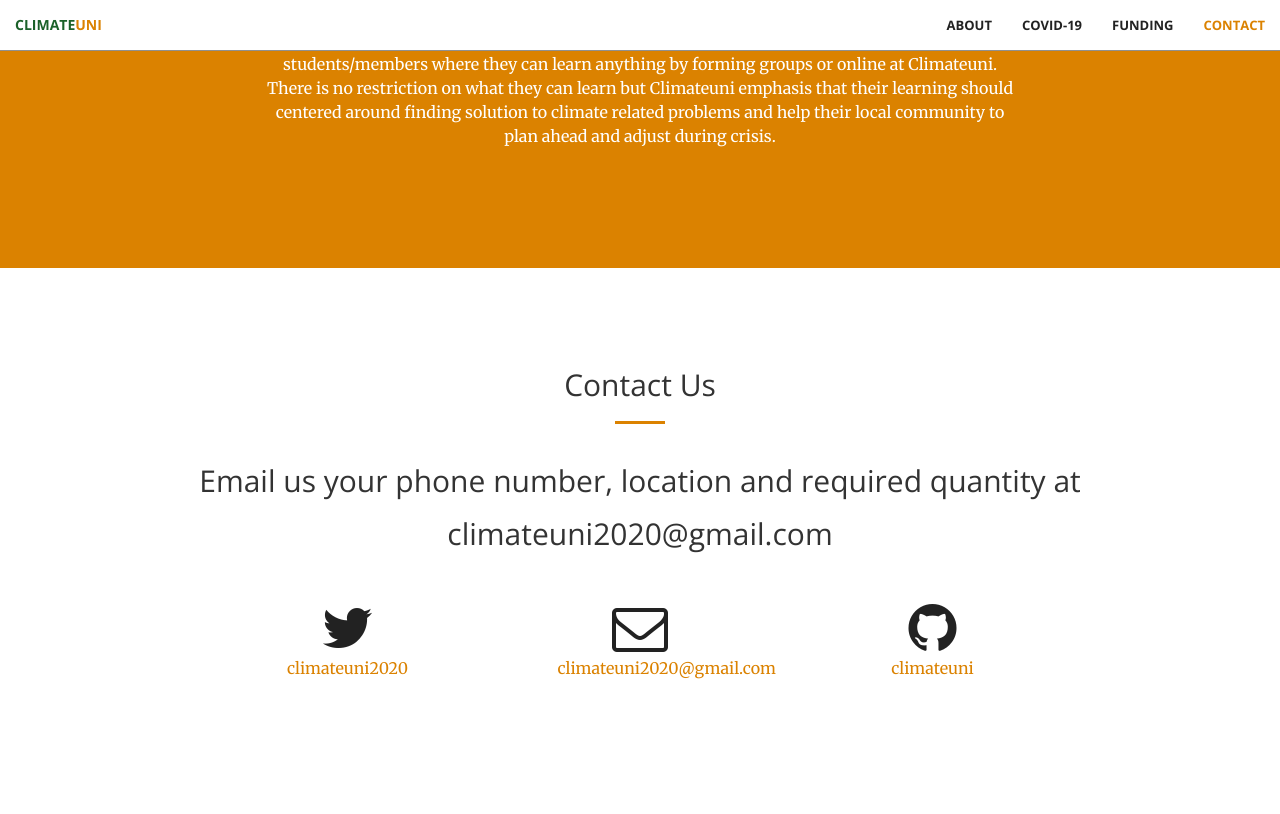
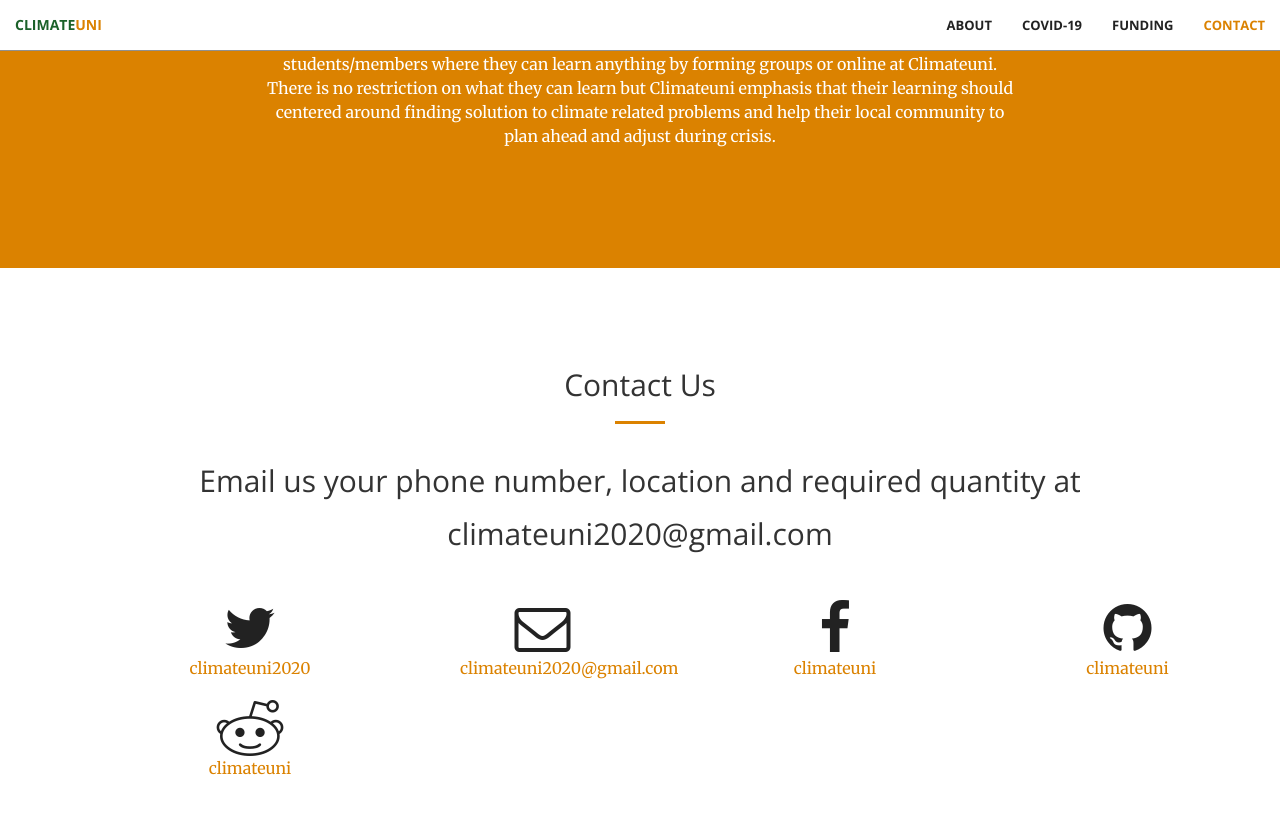
Before and after one commit to ClimateUni/climateuni.github.io, a Jekyll site: the page built from index.html, in a window 1280 px wide and 900 px high, scrolled down 2393 px. Shown: the top 814 px of the window. Built offline with Jekyll 4.4.1, drawn with Linux system fonts in a browser that asks for light colours.

Commit message:
additional social media site added

```diff
--- a/_config.yml
+++ b/_config.yml
@@ -6,7 +6,9 @@ baseurl: "" # the subpath of your site, e.g. /blog/
 url: "" # the base hostname & protocol for your site
 
 twitter_username: climateuni2020
+facebook_username: climateuni
 github_username: climateuni
+reddit_username: climateuni
 
 # Build settings
 markdown: kramdown
--- a/_includes/contact.html
+++ b/_includes/contact.html
@@ -15,7 +15,7 @@
         <br>
         <br>
         <div class="row">
-        <div class="col-lg-2 col-lg-offset-2 text-center">
+        <div class="col-lg-2 col-lg-offset-1 text-center">
             <a href="https://twitter.com/{{ site.twitter_username }}" target="_blank">
                 <i class="fa fa-twitter fa-3x wow bounceIn" data-wow-delay=".1s"></i>
                 <p>{{ site.twitter_username }}</p>
@@ -28,11 +28,22 @@
             </a>
         </div>
         <div class="col-lg-2 col-lg-offset-1 text-center">
+            <a href="https://facebook.com/{{ site.facebook_username}}" target="_blank">
+            <i class="fa fa-facebook fa-3x wow bounceIn" data-wow-delay=".1s"></i>
+                <p>{{ site.facebook_username }}</p>
+            </a>
+        </div>
+        <div class="col-lg-2 col-lg-offset-1 text-center">
             <a href="https://github.com/{{ site.github_username }}" target="_blank">
             <i class="fa fa-github fa-3x wow bounceIn" data-wow-delay=".1s"></i>
                 <p>{{ site.github_username }}</p>
             </a>
         </div>
-
+        <div class="col-lg-2 col-lg-offset-1 text-center">
+            <a href="https://reddit.com/r/{{ site.github_username }}" target="_blank">
+            <i class="fa fa-reddit fa-3x wow bounceIn" data-wow-delay=".1s"></i>
+                <p>{{ site.reddit_username }}</p>
+            </a>
+        </div>
     </div>
 </section>
```
